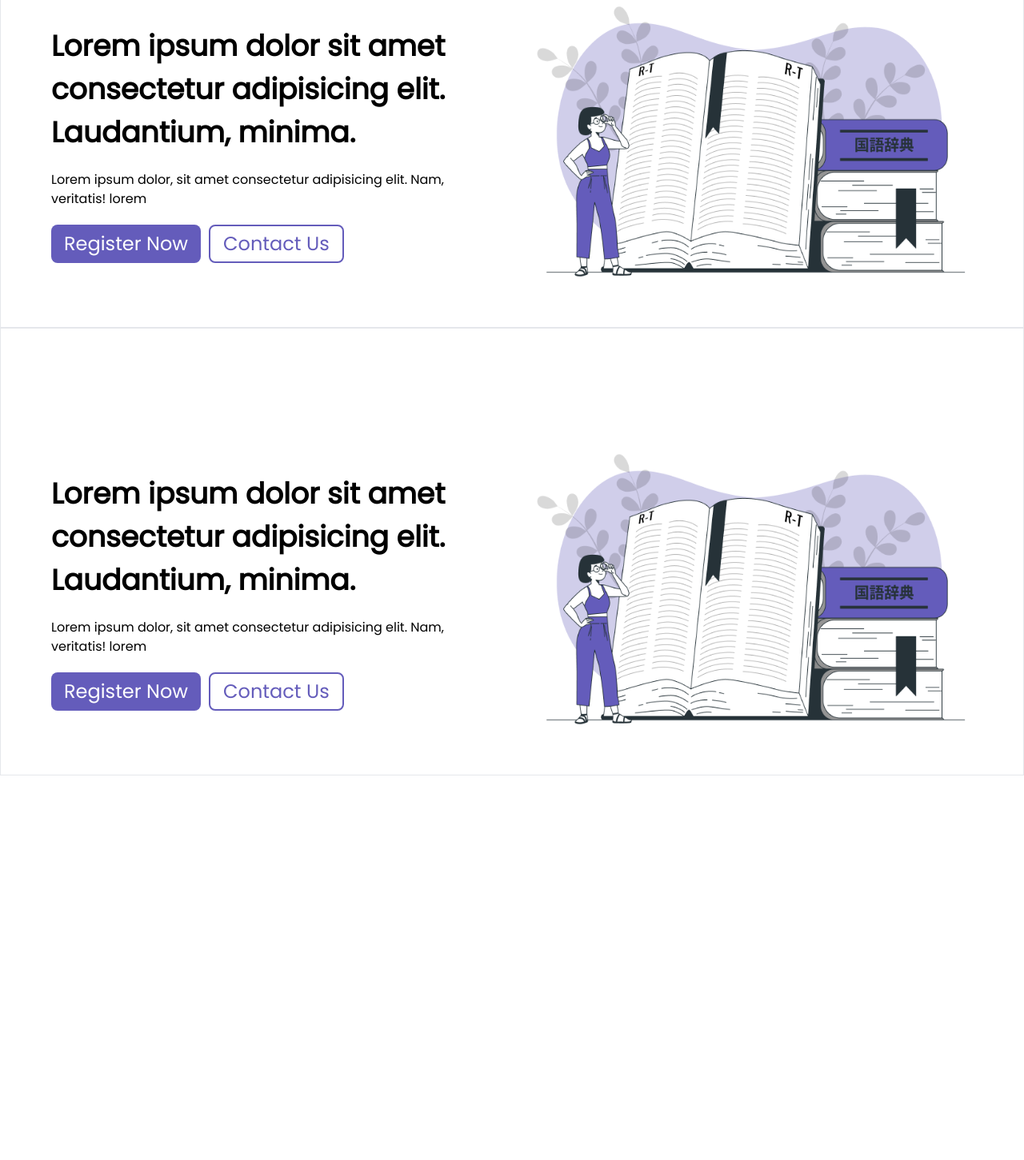
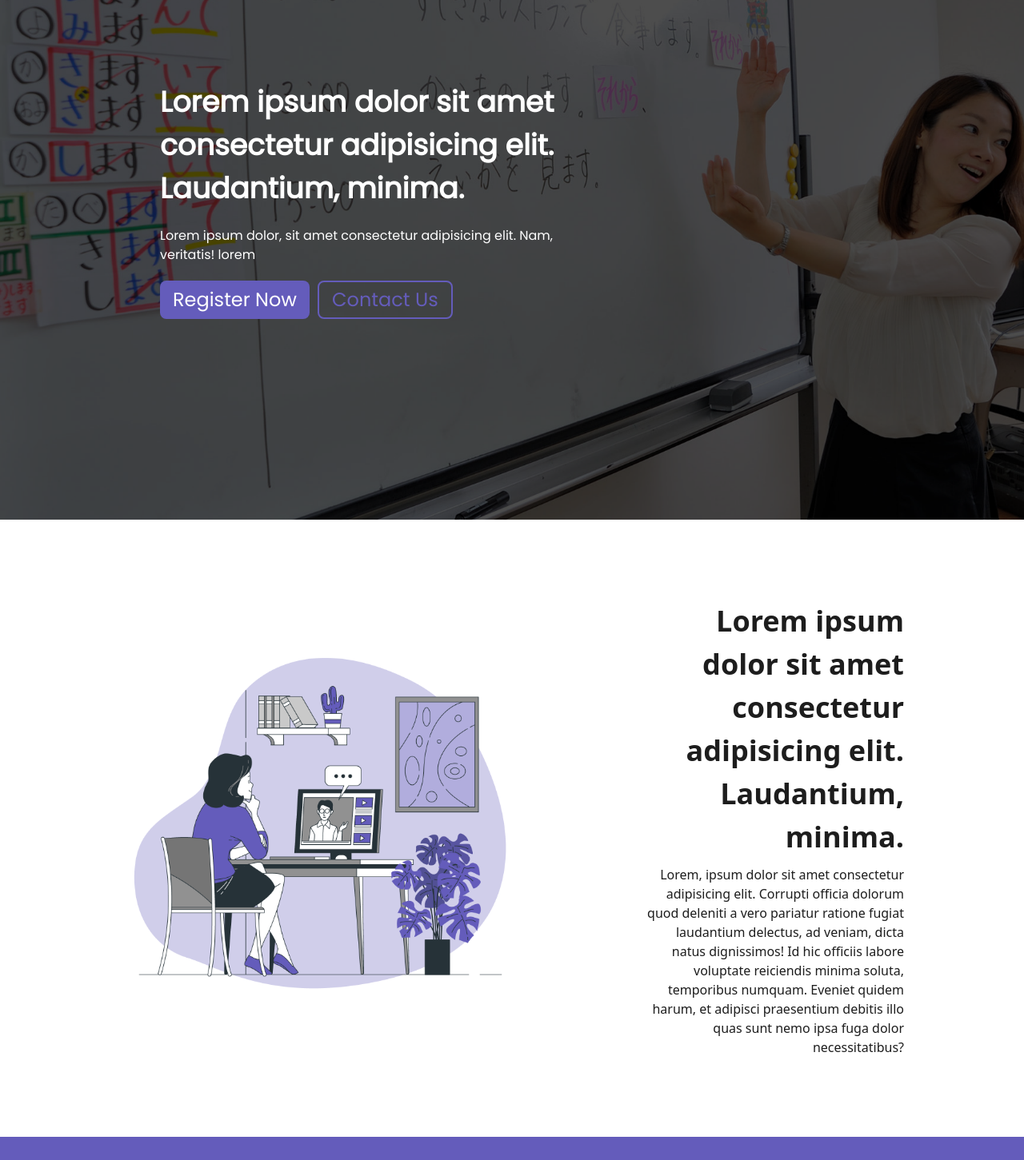
Before and after one commit to thisisaldi/hitorigoto, a React (Create React App) app: page / in a window 1280 px wide. Shown: the part 150-1601 px from the top of the page at 80% size. Before the commit the page ends 1170 px from the top, so only its background shows below. Built offline with nearby package versions, Linux system fonts and the light colour scheme.

Commit message:
updated home page

```diff
--- a/src/App.js
+++ b/src/App.js
@@ -1,13 +1,10 @@
 import './App.css';
-import Hero from './components/Hero';
-import NavBar from "./components/NavBar";
+import Home from './pages/Home';
 
 function App() {
   return (
     <div className="">
-      <NavBar />
-      <Hero />
-      <Hero />
+      <Home/>
     </div>
   );
 }
--- /dev/null
+++ b/src/components/Footer.jsx
@@ -0,0 +1,12 @@
+import React from 'react'
+
+const Footer = () => {
+  return (
+    <div className='h-[80px] flex justify-between items-center px-[50px] w-screen bg-[#645CBB]'>
+        <h1 className='font-[700] text-[24px] text-white'>hitorigoto</h1>
+        <p className='font-[400] text-[16px] text-white'>© 2023 hitorigoto</p>
+    </div>
+  )
+}
+
+export default Footer
--- a/src/components/Hero.jsx
+++ b/src/components/Hero.jsx
@@ -1,14 +1,10 @@
 import React from 'react';
-import Grey from '../img/illust-1.png';
 import Button from './Button';
 
 const Hero = () => {
   return (
-    <div className='flex flex-row-reverse pt-[100px] max-lg:flex-col w-screen h-[560px] bg-transparent font-poppins border items-center justify-center gap-4'>
-        <div>
-            <img src={Grey} alt="" className='h-[560px] w-[560px] object-fill' draggable='false' />
-        </div>
-        <div className='flex flex-col w-[576px] gap-2'>
+    <div className='flex flex-row-reverse bg-hero-bg bg-cover py-[100px] px-[200px] max-lg:flex-col w-screen h-screen font-poppins items-center justify-end gap-4'>
+        <div className='flex flex-col w-[576px] gap-2 text-white'>
             <h1 className='font-[700] text-[36px]'>Lorem ipsum dolor sit amet consectetur adipisicing elit. Laudantium, minima.</h1>
             <p className='font-[400] text-[16px] my-3 break-words w-[90%]'>Lorem ipsum dolor, sit amet consectetur adipisicing elit. Nam, veritatis! lorem</p>
             <div className='flex justify-start gap-[10px]'>
--- /dev/null
+++ b/src/pages/Home.jsx
@@ -0,0 +1,25 @@
+import React from 'react';
+import '../App.css';
+import Hero from '../components/Hero';
+import NavBar from "../components/NavBar";
+import Illust from "../img/illust-2.png";
+import Footer from '../components/Footer';
+
+const Home = () => {
+  return (
+    <div className="overflow-hidden">
+        <NavBar />
+        <Hero />
+        <div className='flex px-[150px] py-[100px] gap-[150px] items-center'>
+            <img src={Illust} alt="Web Course" className='w-[500px]'/>
+            <div className='flex flex-col w-[576px] gap-2 text-[#1D1D1D] text-right'>
+                <h1 className='font-[700] text-[36px]'>Lorem ipsum dolor sit amet consectetur adipisicing elit. Laudantium, minima.</h1>
+                <p className='font-[00] text-[16px] break-words'>Lorem, ipsum dolor sit amet consectetur adipisicing elit. Corrupti officia dolorum quod deleniti a vero pariatur ratione fugiat laudantium delectus, ad veniam, dicta natus dignissimos! Id hic officiis labore voluptate reiciendis minima soluta, temporibus numquam. Eveniet quidem harum, et adipisci praesentium debitis illo quas sunt nemo ipsa fuga dolor necessitatibus?</p>
+            </div>
+        </div>
+        <Footer />
+    </div>
+  )
+}
+
+export default Home
--- a/tailwind.config.js
+++ b/tailwind.config.js
@@ -10,6 +10,9 @@ module.exports = {
       colors: {
         'dark': '#1D1D1D'
       },
+      backgroundImage: {
+        'hero-bg': 'url(./img/hero-bg.png)'
+      }
     },
   },
   plugins: [],
```
Also changed, not shown: src/img/hero-bg.png (added), src/img/illust-2.png (added).
